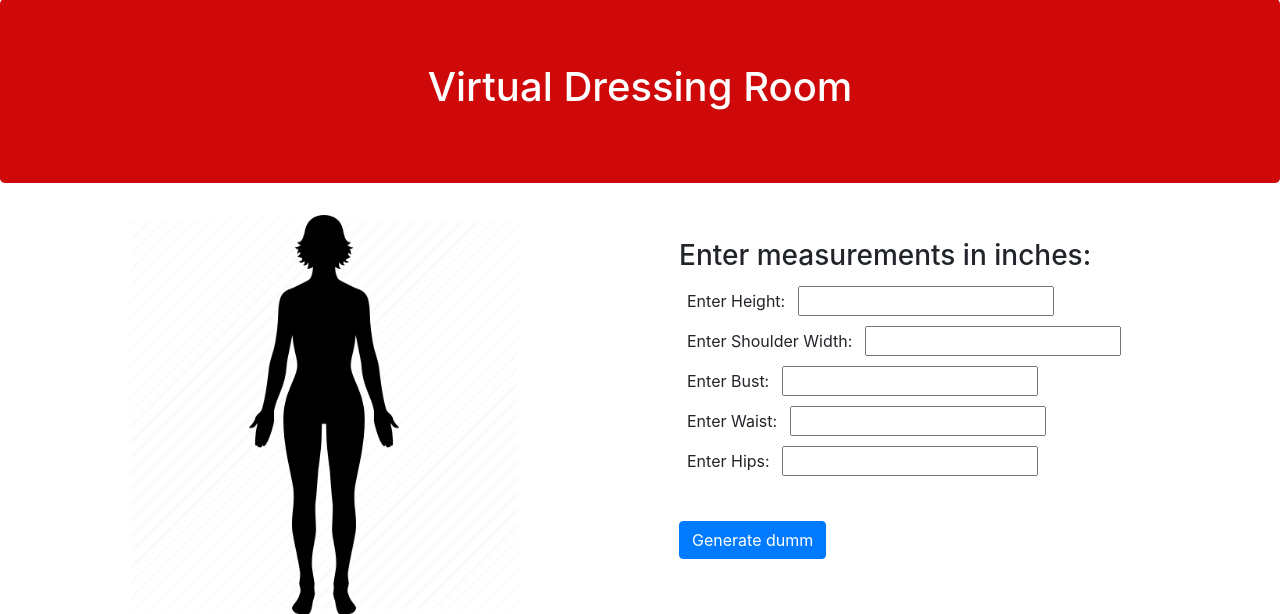
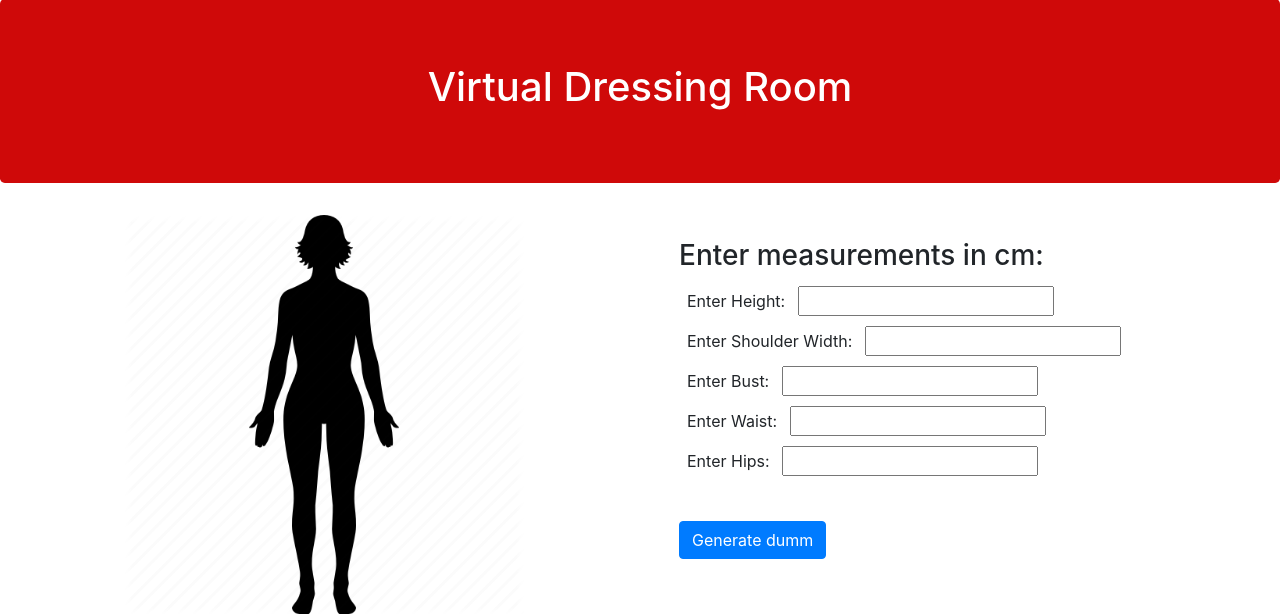
Before and after one commit to Geotechcompany/virtualroom, a Django app: page / in a window 1280 px wide. Shown: the part 41-655 px from the top of the page. Run offline with Django 3.2, Linux system fonts and the light colour scheme; data comes from the database, SQL or seed files in the repository; some libraries are stand-ins or nearby versions.

Commit message:
Update index.html

```diff
--- a/templates/homepage/index.html
+++ b/templates/homepage/index.html
@@ -27,7 +27,7 @@
 			</div>
 			<div class="col">
 				<div class="row m-4">
-				<h3>Enter measurements in inches:</h3>
+				<h3>Enter measurements in cm:</h3>
 				<div>
 				<label class="m-2">Enter Height: </label>
 				<input type = "text"
```
